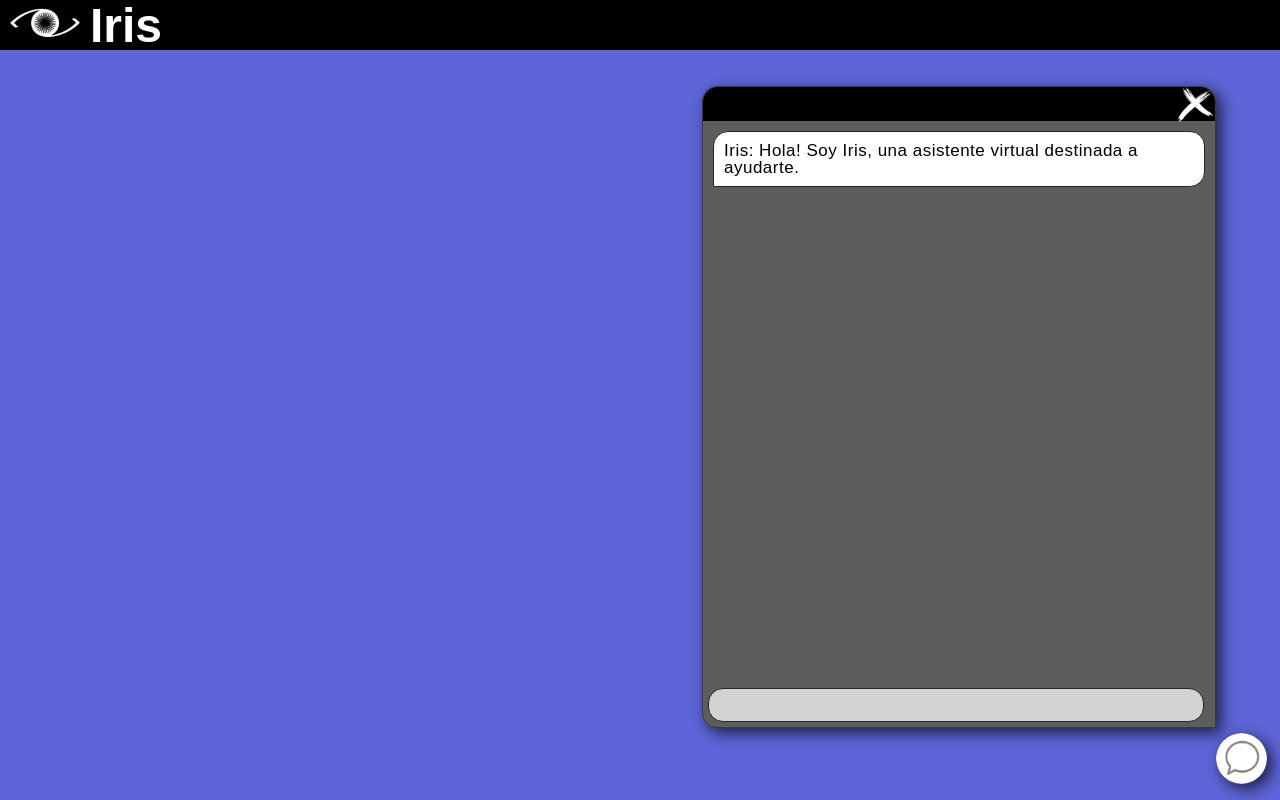
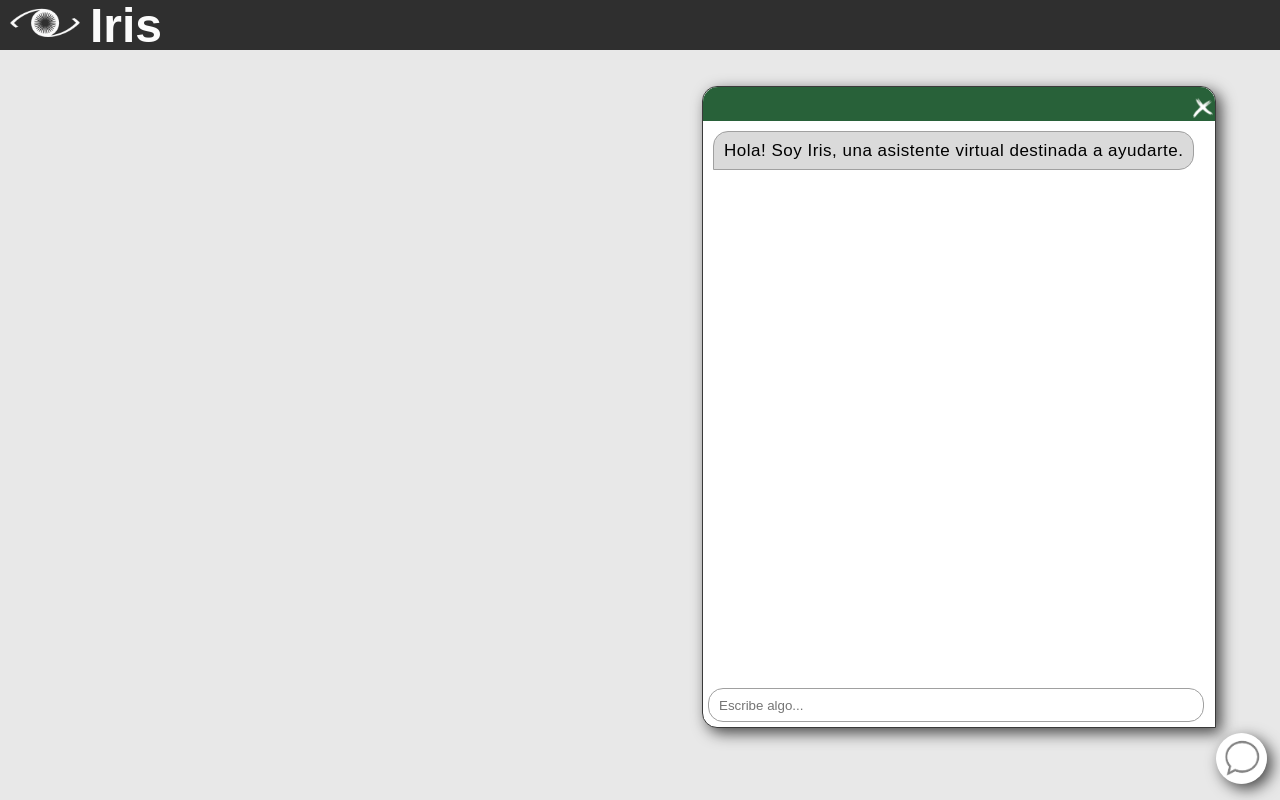
Before and after one commit to Iris-Team-hbtn/iris_frontend, a React (Vite) app in the folder iris-hbtn/: page / in a window 1280 px wide. Both pictures are taken after a click on the picture 1241 px from the left and 758 px from the top of the page. Built offline with nearby package versions, Linux system fonts and the light colour scheme.

Commit message:
lil better design after presentation

```diff
--- a/iris-hbtn/src/components/ChatBubble_input.jsx
+++ b/iris-hbtn/src/components/ChatBubble_input.jsx
@@ -6,12 +6,12 @@ export const ChatBubble_input = ({ addmessage }) => {
       width: '95%',
       minWidth: '320px',
       height: '30px',
-      backgroundColor: 'lightgrey',
+      backgroundColor: '#FFFFFF',
       borderRadius: '15px',
       display: 'flex',
       alignItems: 'center',
       margin: '5px',
-      border: '1px solid rgb(37, 37, 37)',
+      border: '1px solid rgb(160, 160, 160)',
       paddingLeft: '10px',
     }
 
@@ -33,6 +33,7 @@ export const ChatBubble_input = ({ addmessage }) => {
         style={ChatBubbleStyle}
         type="text"
         value={input_text}
+        placeholder='Escribe algo...'
         onChange={onInputChange}/>
       </form>
     )
--- a/iris-hbtn/src/components/ChatBubble_iris.jsx
+++ b/iris-hbtn/src/components/ChatBubble_iris.jsx
@@ -4,7 +4,7 @@ export const ChatBubble_iris = ({ message }) => {
   const ChatBubble_irisStyle= {
         color: 'black',
         maxWidth: '92%',
-        backgroundColor: '#FFFFFF',
+        backgroundColor: 'rgb(218, 218, 218)',
         letterSpacing: '0.5px',
         margin: '10px',
         borderRadius: '15px',
@@ -13,14 +13,14 @@ export const ChatBubble_iris = ({ message }) => {
         display: 'flex',
         alignItems: 'center',
         justifyContent: 'flex-start',
-        border: '1px solid rgb(37, 37, 37)',
+        border: '1px solid rgb(160, 160, 160)',
         wordWrap: 'break-word',
         lineHeight: '1',
         wordBreak: 'break-word',
 
   }
     return (
-    <div style= {ChatBubble_irisStyle} >Iris: {message}</div>
+    <div style= {ChatBubble_irisStyle} >{message}</div>
   )
 }
 
--- a/iris-hbtn/src/components/ChatBubble_user.jsx
+++ b/iris-hbtn/src/components/ChatBubble_user.jsx
@@ -3,8 +3,8 @@ import PropTypes from 'prop-types'
 export const ChatBubble_user = ({ message }) => {
   const ChatBubble_userStyle= {
         maxWidth: '92%',
-        color: 'black',
-        backgroundColor: '#768bff',
+        color: 'white',
+        backgroundColor: 'rgb(74, 154, 98)',
         margin: '10px',
         borderRadius: '15px',
         borderBottomRightRadius: '0px',
@@ -12,13 +12,13 @@ export const ChatBubble_user = ({ message }) => {
         display: 'flex',
         alignItems: 'center',
         justifyContent: 'flex-start',
-        border: '1px solid rgb(37, 37, 37)',
+        border: '1px solid rgb(160, 160, 160)',
         wordWrap: 'break-word',
         lineHeight: '1',
         wordBreak: 'break-word',
   }
     return (
-    <div style= {ChatBubble_userStyle} >Tú: {message}</div>
+    <div style= {ChatBubble_userStyle} >{message}</div>
   )
 }
 
--- a/iris-hbtn/src/components/ChatWindow.jsx
+++ b/iris-hbtn/src/components/ChatWindow.jsx
@@ -13,7 +13,7 @@ export const ChatWindow = ({ toggleChat, display }) => {
     minWidth: '350px',
     maxwidth: '90%',
     height: '80%',
-    backgroundColor: '#5d5d5d',
+    backgroundColor: 'white',
     position: 'fixed',
     bottom: '9%',
     right: '5%',
@@ -64,6 +64,7 @@ const onAddHumanMessage = async (val) => {
   }
 
   setMessages([...messages, newmessage, irismessage])
+  console.log(irismessage)
   }
   return (
     <div style={rectangleStyle}>
--- a/iris-hbtn/src/components/ExitButton.jsx
+++ b/iris-hbtn/src/components/ExitButton.jsx
@@ -4,11 +4,11 @@ import propTypes from 'prop-types';
 export const ExitButton = ({toggleChat}) => {
   const XStyle = {
     position: 'fixed',
-    bottom: '84.7%',
+    bottom: '85.3%',
     right: '5.2%',
     cursor: 'pointer',
     width: '1.5%',
-    minWidth: '35px',
+    minWidth: '20px',
     transition: 'all 0.3s ease',
   };
   return (
--- a/iris-hbtn/src/components/Header.jsx
+++ b/iris-hbtn/src/components/Header.jsx
@@ -2,7 +2,8 @@ import irisLogo from '../assets/iris_logo_white.png';
 
 export const Header = () => {
   const headerStyle = {
-    backgroundColor: '#000000',
+    backgroundColor: 'rgb(0, 0, 0)',
+    opacity: '0.8',
     width: '100%',
     height: '50px',
     position: 'fixed',
--- a/iris-hbtn/src/components/HeaderChat.jsx
+++ b/iris-hbtn/src/components/HeaderChat.jsx
@@ -6,7 +6,7 @@ export const HeaderChat = ({toggleChat}) => {
     width: '100%',
     minWidth: '352px',
     height: '6.1%',
-    backgroundColor: '#000000',
+    backgroundColor: 'rgb(40, 97, 57)',
     borderRadius: '15px',
     borderBottomRightRadius: '0px',
     borderBottomLeftRadius: '0px',
--- a/iris-hbtn/src/styles/style.css
+++ b/iris-hbtn/src/styles/style.css
@@ -1,6 +1,6 @@
 
 body, html{
-    background-color: #5d65d8;
+    background-color: #e8e8e8;
     color: white;
     padding: 0;
     margin: 0;
@@ -21,17 +21,17 @@ h1{
 
 /* Style the scrollbar track (the part the thumb slides within) */
 ::-webkit-scrollbar-track {
-    background: #5d5d5d; /* Light gray track */
+    background: #c6c6c6; /* Light gray track */
     border-radius: 0px; /* Rounded corners for the track */
 }
 
 /* Style the scrollbar thumb (the draggable part) */
 ::-webkit-scrollbar-thumb {
-    background: #3b3b3b; /* Dark blue thumb */
+    background: rgb(141, 190, 156); /* Dark blue thumb */
     border-radius: 0px; /* Rounded corners for the thumb */
 }
 
 /* Style the scrollbar thumb on hover */
 ::-webkit-scrollbar-thumb:hover {
-    background: rgb(49, 49, 49); /* Darker thumb when hovering */
+    background: rgb(74, 154, 98); /* Darker thumb when hovering */
 }
```
